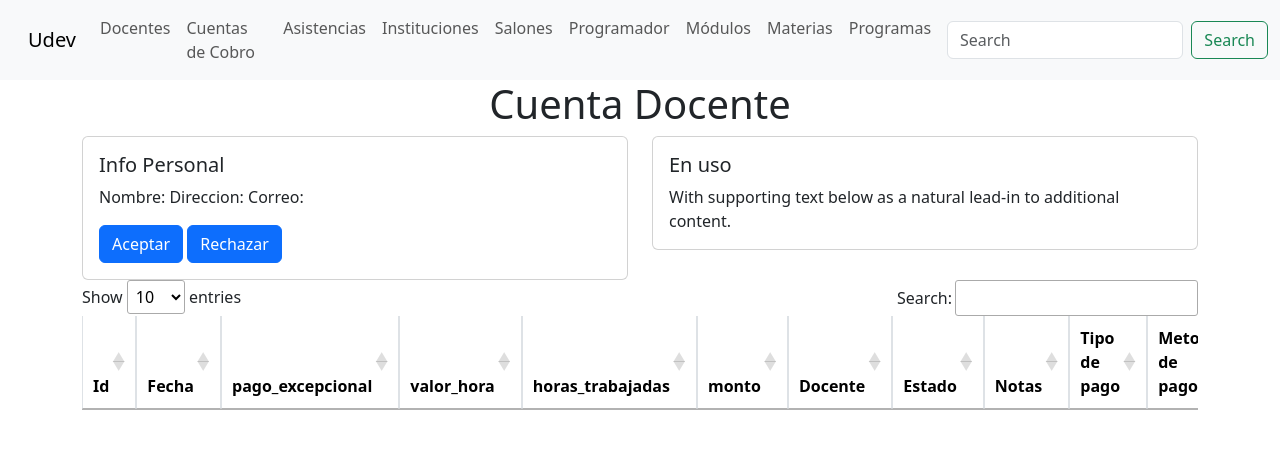
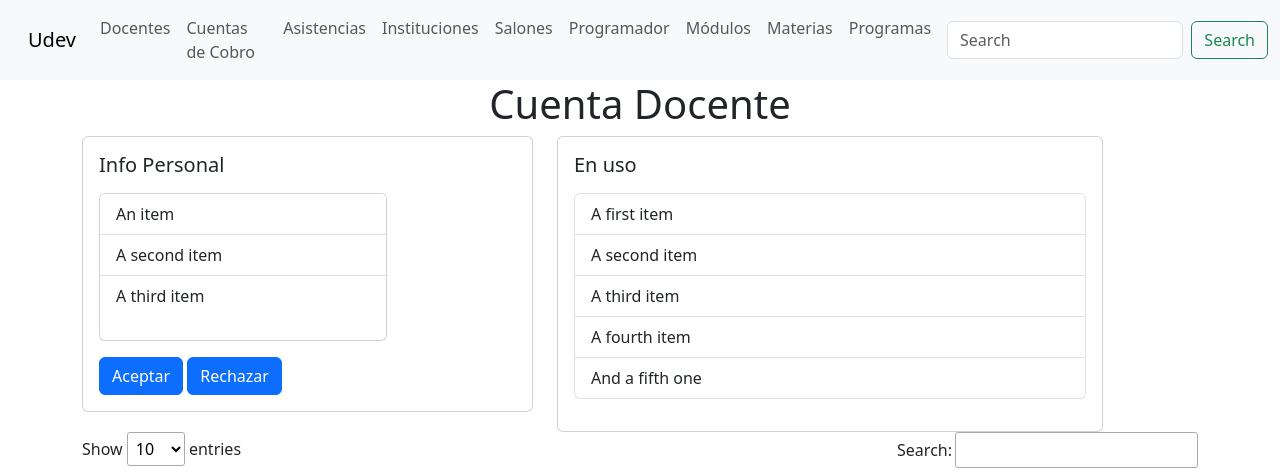
Before and after one commit to Sebiant/Udev_Proyecto, a PHP site: page /cuenta-de-cobro-docente/CuentaDeCobroDocente_vista.php in a window 1280 px wide. Shown: the top 468 px of the page. Run offline with PHP 8.4, Linux system fonts and the light colour scheme; data that the repository does not hold is empty; some libraries are stand-ins or nearby versions.

Commit message:
agregue unas dos cards para colocar la informacion y lo que esta en uso para el docente

```diff
--- a/cuenta-de-cobro-docente/CuentaDeCobroDocente_vista.php
+++ b/cuenta-de-cobro-docente/CuentaDeCobroDocente_vista.php
@@ -7,18 +7,18 @@
         <h1 class="text-center">Cuenta Docente</h1>
 
         <div class="row">
-            <div class="col-sm-6 mb-3 mb-sm-0">
+            <div class="col-sm-5 mb-2 mb-sm-0">
             <div class="card">
             <div class="card-body">
                 <h5 class="card-title">Info Personal</h5>
                 <p class="card-text">
-                    <tr>
-                        <th>Nombre: </th>
-                        <td><?php echo $nombre; ?></td>
-                        <th>Direccion: </th>
-                        <td><?php echo $direccion; ?></td>
-                        <th>Correo: </th>
-                    </tr>
+                <div class="card" style="width: 18rem;">
+                    <ul class="list-group list-group-flush">
+                        <li class="list-group-item">An item</li>
+                        <li class="list-group-item">A second item</li>
+                        <li class="list-group-item">A third item</li>
+                    </ul>
+                </div>
                 </p>
                 <a href="#" class="btn btn-primary">Aceptar</a>
                 <a href="#" class="btn btn-primary">Rechazar</a>
@@ -29,7 +29,15 @@
             <div class="card">
             <div class="card-body">
                 <h5 class="card-title">En uso</h5>
-                <p class="card-text">With supporting text below as a natural lead-in to additional content.</p>
+                <p class="card-text">
+                <ul class="list-group">
+                    <li class="list-group-item">A first item</li>
+                    <li class="list-group-item">A second item</li>
+                    <li class="list-group-item">A third item</li>
+                    <li class="list-group-item">A fourth item</li>
+                    <li class="list-group-item">And a fifth one</li>
+                </ul>
+                </p>
             </div>
             </div>
             </div>
```
